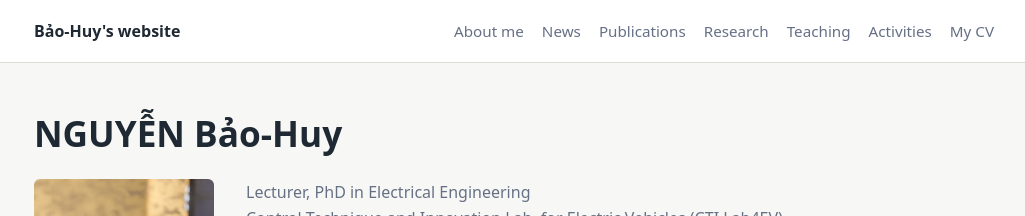
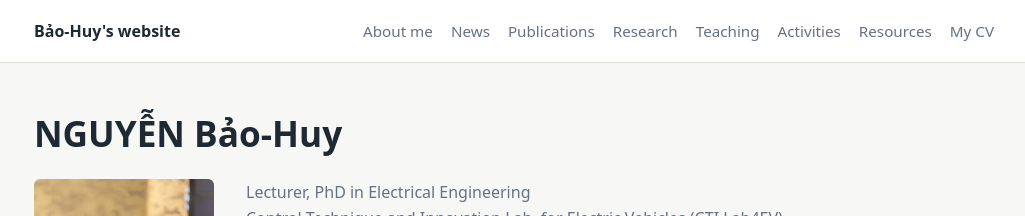
Before and after one commit to baohuynguyen/baohuynguyen.github.io, a Jekyll site: the page built from index.md, in a window 1280 px wide. Shown: the top 216 px of the page, without its empty margins (126-1151 px from the left). Built offline with Jekyll 4.4.1, drawn with Linux system fonts in a browser that asks for light colours.

Commit message:
Update header.html

```diff
--- a/_includes/header.html
+++ b/_includes/header.html
@@ -9,6 +9,7 @@
       <a href="{{ '/research/' | relative_url }}">Research</a>
       <a href="{{ '/teaching/' | relative_url }}">Teaching</a>
       <a href="{{ '/activities/' | relative_url }}">Activities</a>
+      <a href="{{ '/resources/' | relative_url }}">Resources</a>
       <a href="{{ '/cv/' | relative_url }}">My CV</a>
     </nav>
   </div>
```
